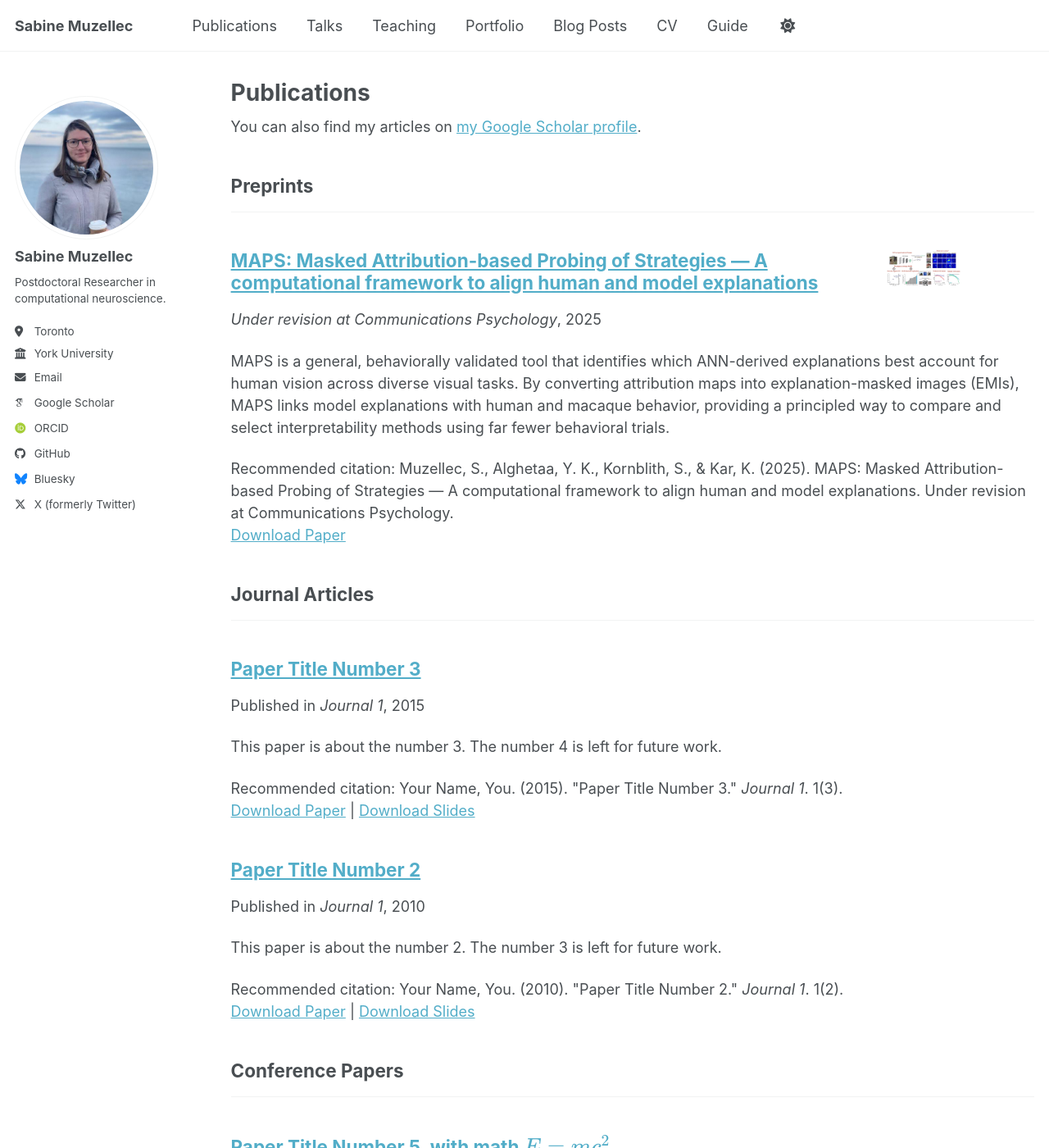
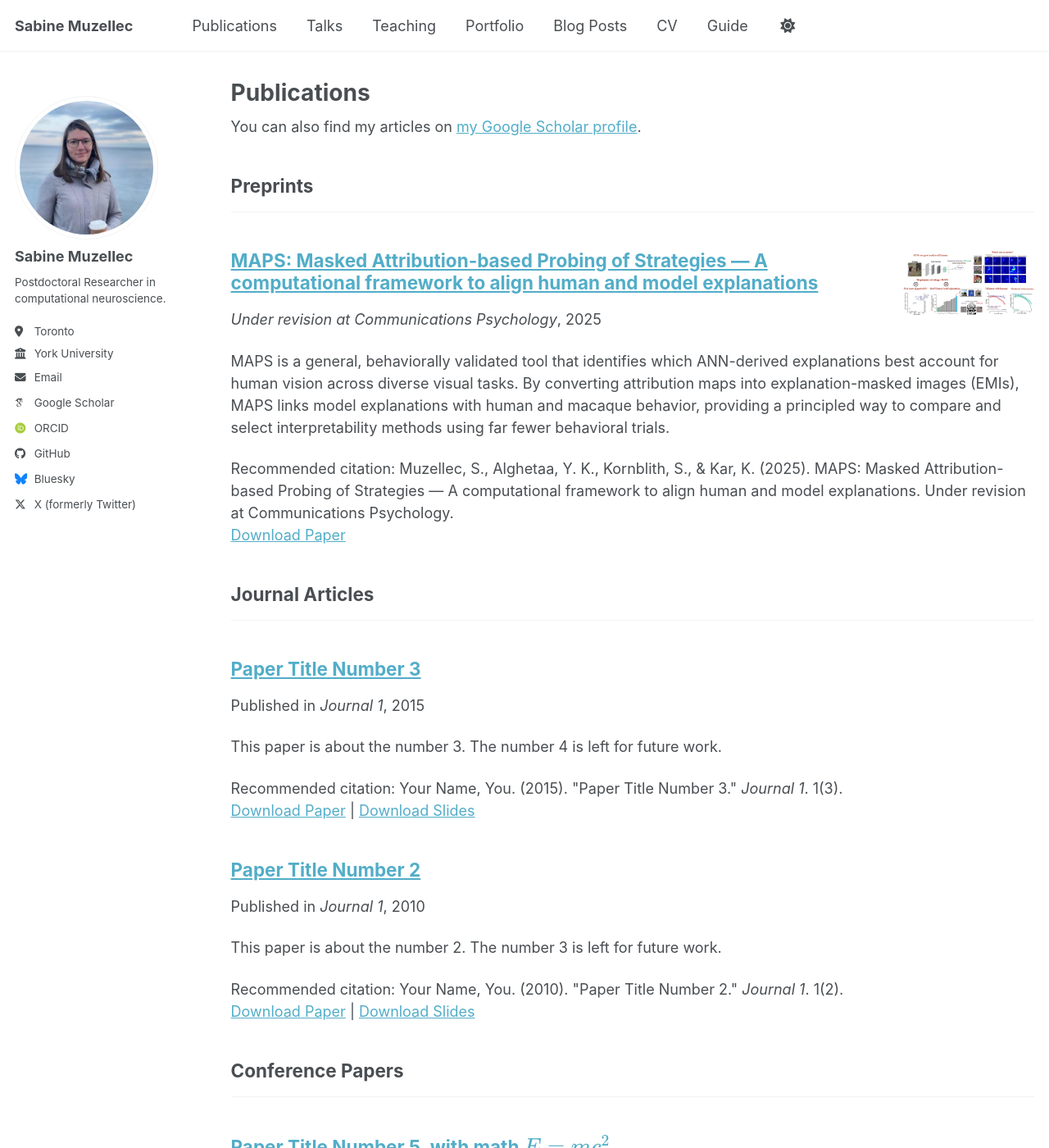
Before and after one commit to S4b1n3/S4b1n3.github.io, a Jekyll site: the page built from _pages/publications.html, in a window 1280 px wide and 1400 px high. Shown: the whole window at 82% size. Built offline with Jekyll 4.4.1, drawn with Linux system fonts in a browser that asks for light colours; some web fonts are replaced; a script bundle is joined from its source files by our own code; library files that are not in the unit come from our copies.

Commit message:
adjust image teaser 2

```diff
--- a/assets/css/main.scss
+++ b/assets/css/main.scss
@@ -5,7 +5,7 @@
  * This file controls what is imported from /_sass
  *
  * Note that the files are processed in the order they are imported, so they are partly
-   sorted by the dependencies. Also, the first two lines of the file are required by Jekyll.
+ * sorted by the dependencies. Also, the first two lines of the file are required by Jekyll.
  */
 
 @import
@@ -42,23 +42,29 @@
   "vendor/font-awesome/brands"
 ;
 
+/* ------------------------------------------------------------------
+   Custom overrides
+   ------------------------------------------------------------------ */
+
+/* Make featured publication teaser images small and on the right */
 .archive__item-teaser {
-  float: right;
-  max-width: 180px;   /* adjust this for smaller/bigger image */
+  float: right !important;
+  width: 160px !important;   /* adjust: 140–200px depending on taste */
   margin-left: 1rem;
   margin-bottom: 0.5rem;
 }
 
 .archive__item-teaser img {
-  width: 50%;
-  height: auto;
+  width: 100% !important;
+  height: auto !important;
   display: block;
 }
 
+/* On small screens, put the image back on top and full-width */
 @media (max-width: 600px) {
   .archive__item-teaser {
-    float: none;
-    max-width: 50%;
+    float: none !important;
+    width: 100% !important;
     margin-left: 0;
     margin-bottom: 1rem;
   }
```
Lines whose indentation alone changed are shown as unchanged.
